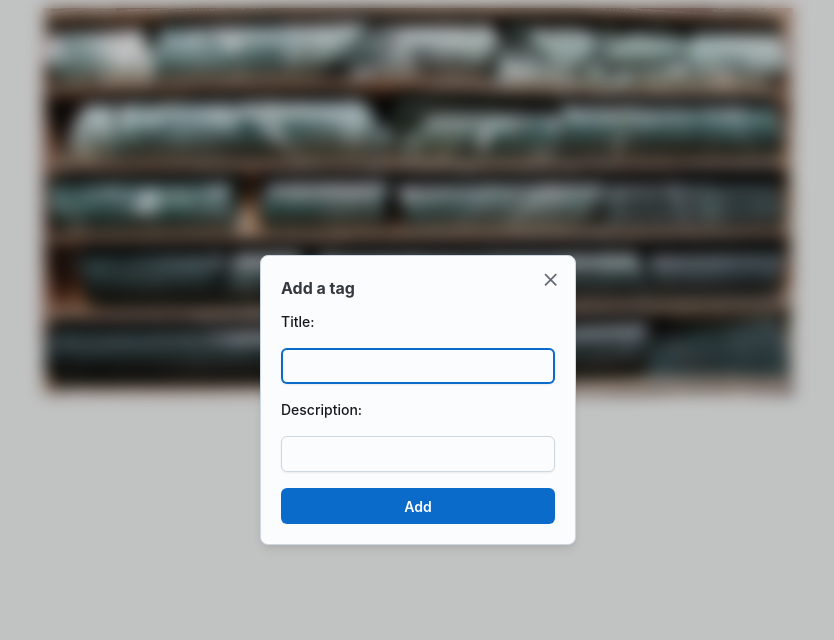
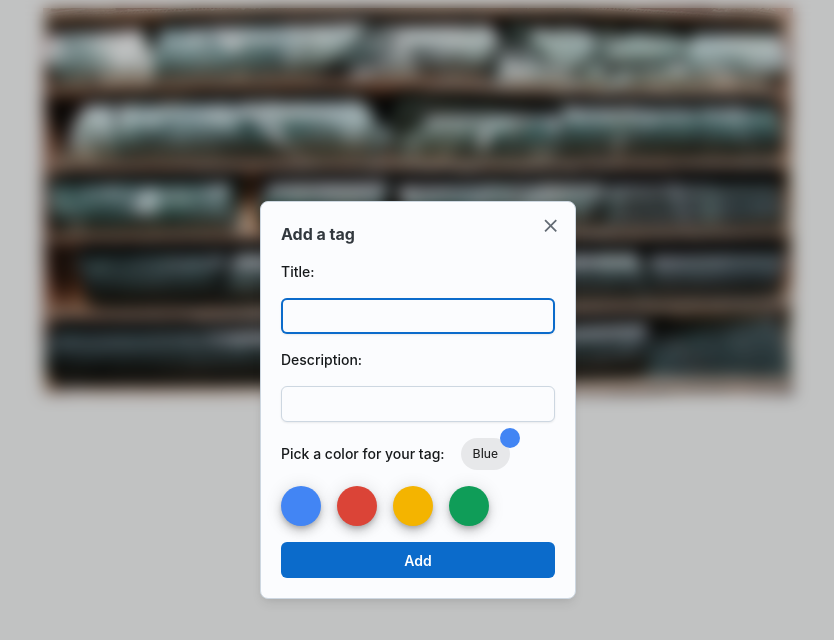
Before and after one commit to Amir-Aminian/image_editor, a React (Create React App) app: page / in a window 1280 px wide. Both pictures are taken after a click on the picture 640 px from the left and 201 px from the top of the page. Shown: the top 640 px of the page, without its empty margins (222-1056 px from the left). Built offline with nearby package versions, Linux system fonts and the light colour scheme.

Commit message:
created color picking feature for the adding tag component.

```diff
--- a/package.json
+++ b/package.json
@@ -23,8 +23,8 @@
     "build": "react-scripts build",
     "test": "react-scripts test",
     "eject": "react-scripts eject",
-    "predeploy" : "npm run build",
-    "deploy" : "gh-pages -d build"
+    "predeploy": "npm run build",
+    "deploy": "gh-pages -d build"
   },
   "eslintConfig": {
     "extends": [
--- a/src/components/AddTag.js
+++ b/src/components/AddTag.js
@@ -1,19 +1,28 @@
 import { Button, FormLabel, Input, Modal, ModalClose, ModalDialog, Stack, Typography } from "@mui/joy";
+import { Fab, Badge, Chip } from "@mui/material";
+import { useState } from "react";
 import { useForm } from "react-hook-form";
 
 const AddTag = ({open, setOpen, x, y}) => {
-  const {handleSubmit, register} = useForm()
+  const[color, setColor] = useState("rgb(66, 133, 244)");
+
+  const[colorLabel, setColorLabel] = useState("Blue");
+
+  const {handleSubmit, register, reset} = useForm();
+
   const add = (data) => {
     let tags = JSON.parse(localStorage.getItem("tags")) || [];
-    tags.push({x: x, y: y, id: `${x}`.concat(`${y}`), ...data})
+    tags.push({id: `${x}`.concat(`${y}`), x: x, y: y, color: color, colorLabel:colorLabel, ...data});
     localStorage.setItem("tags", JSON.stringify(tags));
     setOpen(false);
+    reset();
   };
 
   return(
     <Modal open={open} onClose={() => setOpen(false)}>
       <ModalDialog>
         <ModalClose />
+        <Stack spacing={2}>
           <Typography component="h2">Add a tag</Typography>
           <form onSubmit={handleSubmit(add)}>
             <Stack spacing={2}>
@@ -21,9 +30,22 @@ const AddTag = ({open, setOpen, x, y}) => {
               <Input autoFocus required {...register("title")} />
               <FormLabel>Description:</FormLabel>
               <Input required {...register("description")} />
+              <Stack direction="row" spacing={2}>
+                <FormLabel>Pick a color for your tag:</FormLabel>
+                <Badge badgeContent="" sx={{"& .MuiBadge-badge":{backgroundColor:color}}}>
+                  <Chip label={colorLabel} />
+                </Badge>
+              </Stack>
+              <Stack direction="row" spacing={2}>
+                <Fab onClick={() => {setColor("rgb(66, 133, 244)"); setColorLabel("Blue")}} size="small" sx={{backgroundColor:"rgb(66, 133, 244)", ":hover":{backgroundColor:"rgb(66, 133, 244)"}}} />
+                <Fab onClick={() => {setColor("rgb(219, 68, 55)"); setColorLabel("Red")}} size="small" sx={{backgroundColor:"rgb(219, 68, 55)", ":hover":{backgroundColor:"rgb(219, 68, 55)"}}} />
+                <Fab onClick={() => {setColor("rgb(244, 180, 0)"); setColorLabel("Yellow")}} size="small" sx={{backgroundColor:"rgb(244, 180, 0)", ":hover":{backgroundColor:"rgb(244, 180, 0)"}}} />
+                <Fab onClick={() => {setColor("rgb(15, 157, 88)"); setColorLabel("Green")}} size="small" sx={{backgroundColor:"rgb(15, 157, 88)", ":hover":{backgroundColor:"rgb(15, 157, 88)"}}} />
+              </Stack>
               <Button type="submit">Add</Button>
             </Stack>
           </form>
+        </Stack>
       </ModalDialog>
     </Modal>
   );
--- a/src/components/Tags.js
+++ b/src/components/Tags.js
@@ -18,7 +18,7 @@ const visibility = (id) => {
   return(
     tags.map((tag) => (
       <Badge key={tag.id} onMouseEnter={() => {setDisplay("block"); setChip(tag.id)}}  onMouseLeave={()=>setChip(null)} sx={{position:"absolute", left:tag.x+"px", top:tag.y+"px", display: display}} anchorOrigin={{vertical: 'top', horizontal: 'left'}} color="danger">
-        <Chip variant="soft" color="danger" endDecorator={<ChipDelete onDelete={() => {deleteTag(tag.id); setChip(null);}} />} sx={{display: visibility(tag.id)}}>{tag.title}</Chip>
+        <Chip variant="soft" color="neutral" endDecorator={<ChipDelete onDelete={() => {deleteTag(tag.id); setChip(null);}} />} sx={{display: visibility(tag.id)}}>{tag.title}</Chip>
       </Badge>
     ))
   );
```
Also changed, not shown: 1 other file (tests, documents, lock files or other folders). Lines whose indentation alone changed are shown as unchanged.
